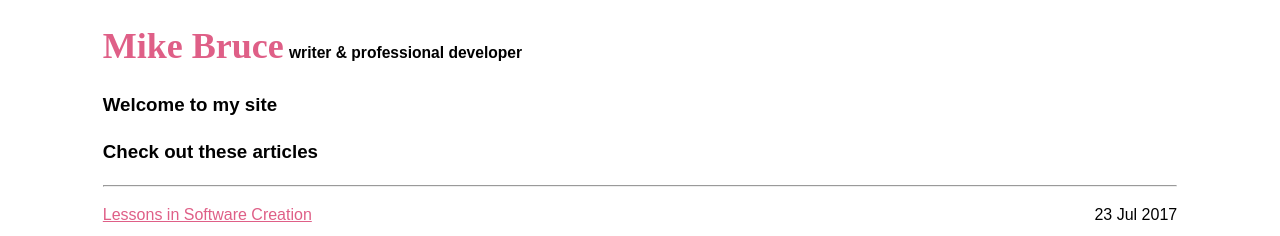
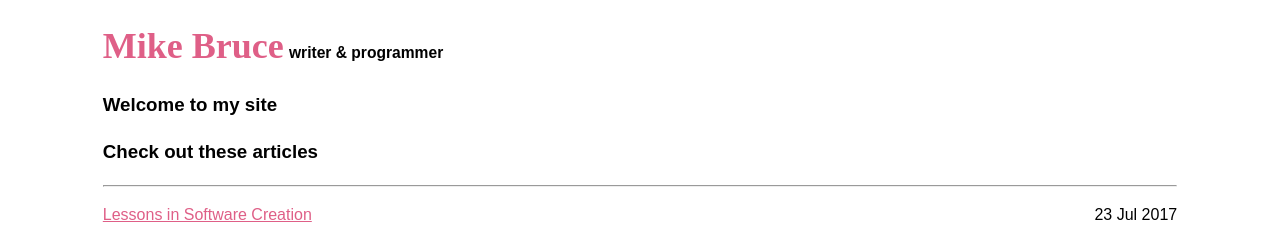
Before and after one commit to michaelbruce/michaelbruce.github.io, a Jekyll site: the page built from index.md, in a window 1280 px wide. Shown: the top 236 px of the page. Built offline with Jekyll 4.4.1, drawn with Linux system fonts in a browser that asks for light colours; some web fonts are replaced.

Commit message:
Update tagline

```diff
--- a/_config.yml
+++ b/_config.yml
@@ -5,7 +5,7 @@ permalink:           pretty
 
 # Setup
 title:               Mike Bruce
-tagline:             'writer & professional developer'
+tagline:             'writer & programmer'
 description:         'A little space to say my piece.'
 url:                 http://mikepjb.com
 baseurl:             ''
```
